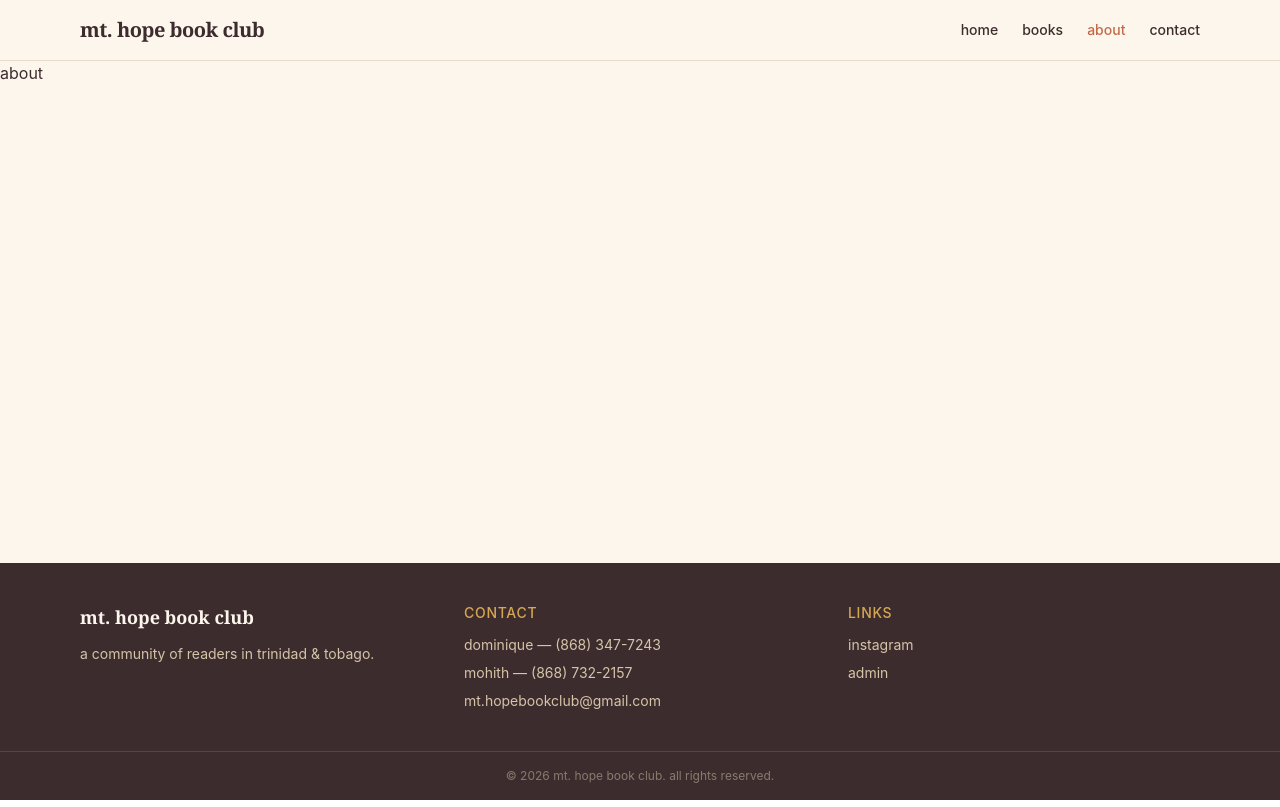
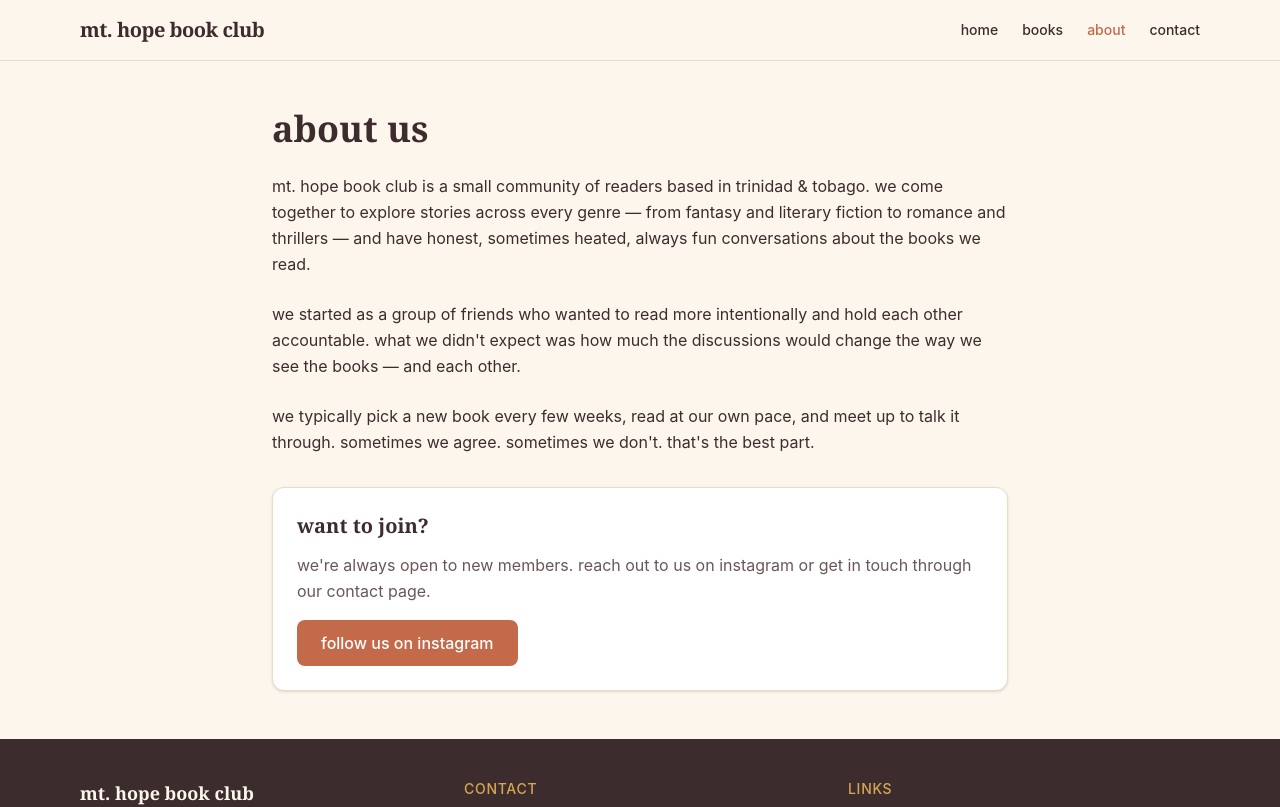
Before and after one commit to aidantrabs/mt-hope-bookclub, a React (Vite) app: page /about in a window 1280 px wide. Shown: the top 807 px of the page. Built offline with nearby package versions, Linux system fonts and the light colour scheme.

Commit message:
feat: build about page

```diff
--- a/src/pages/about.tsx
+++ b/src/pages/about.tsx
@@ -1,3 +1,43 @@
-export const About = () => {
-  return <div>about</div>;
-}
+export const About = () => (
+  <div className="max-w-3xl mx-auto px-4 py-12">
+    <h1 className="font-serif text-3xl md:text-4xl font-bold text-[#3d2c2e] mb-6">
+      about us
+    </h1>
+
+    <div className="space-y-6 text-[#3d2c2e] leading-relaxed">
+      <p>
+        mt. hope book club is a small community of readers based in trinidad & tobago.
+        we come together to explore stories across every genre — from fantasy and literary
+        fiction to romance and thrillers — and have honest, sometimes heated, always fun
+        conversations about the books we read.
+      </p>
+
+      <p>
+        we started as a group of friends who wanted to read more intentionally and hold
+        each other accountable. what we didn't expect was how much the discussions would
+        change the way we see the books — and each other.
+      </p>
+
+      <p>
+        we typically pick a new book every few weeks, read at our own pace, and meet up
+        to talk it through. sometimes we agree. sometimes we don't. that's the best part.
+      </p>
+
+      <div className="bg-white rounded-xl p-6 shadow-sm border border-[#e8dcc8] mt-8">
+        <h2 className="font-serif text-xl font-bold text-[#3d2c2e] mb-3">want to join?</h2>
+        <p className="text-[#6b5658] mb-4">
+          we're always open to new members. reach out to us on instagram or get in touch
+          through our contact page.
+        </p>
+        <a
+          href="https://www.instagram.com/mt.hopebookclub"
+          target="_blank"
+          rel="noopener noreferrer"
+          className="inline-block bg-[#c26a4a] text-white px-6 py-2.5 rounded-lg font-medium hover:bg-[#a8583d] transition-colors"
+        >
+          follow us on instagram
+        </a>
+      </div>
+    </div>
+  </div>
+);
```
